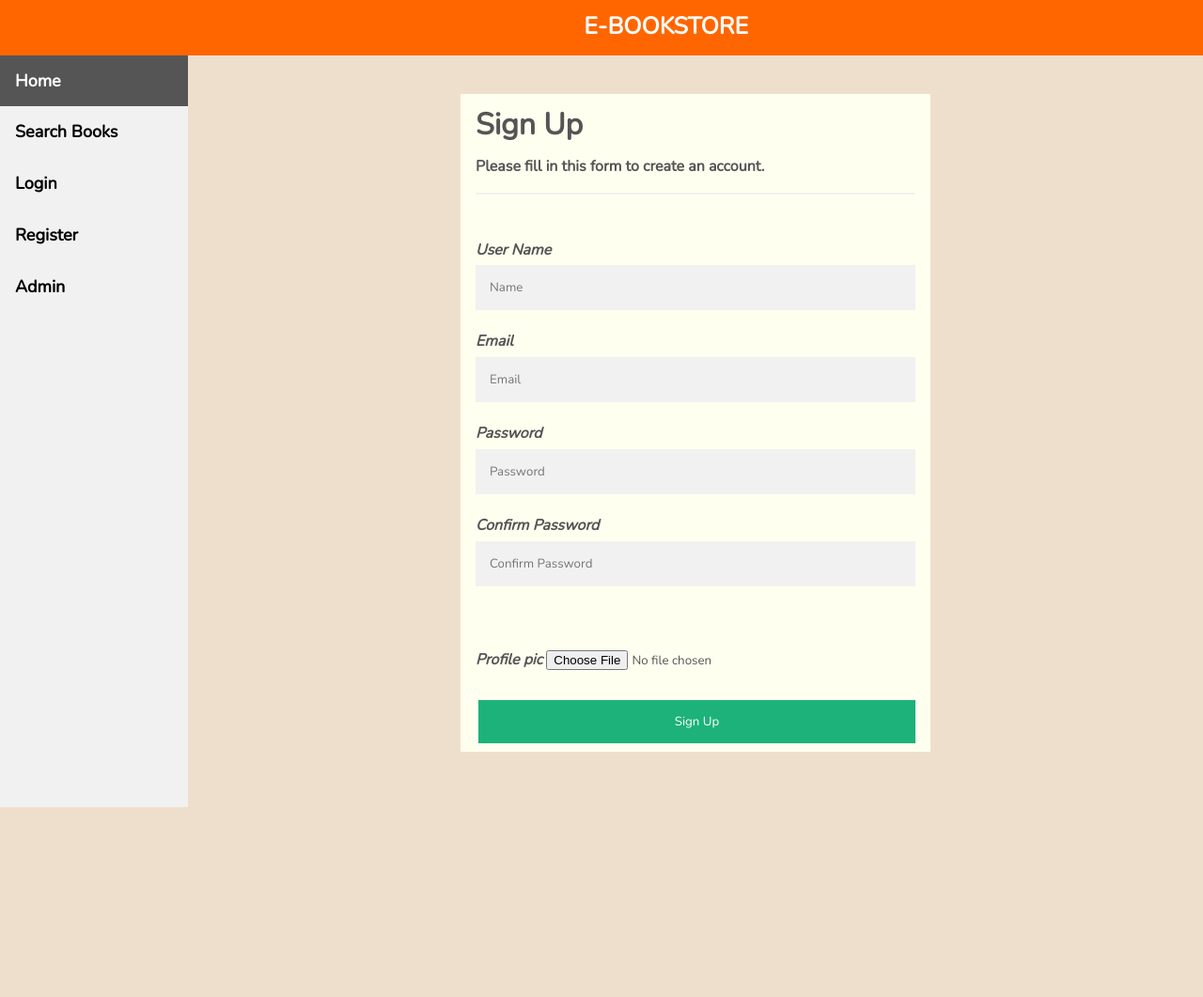
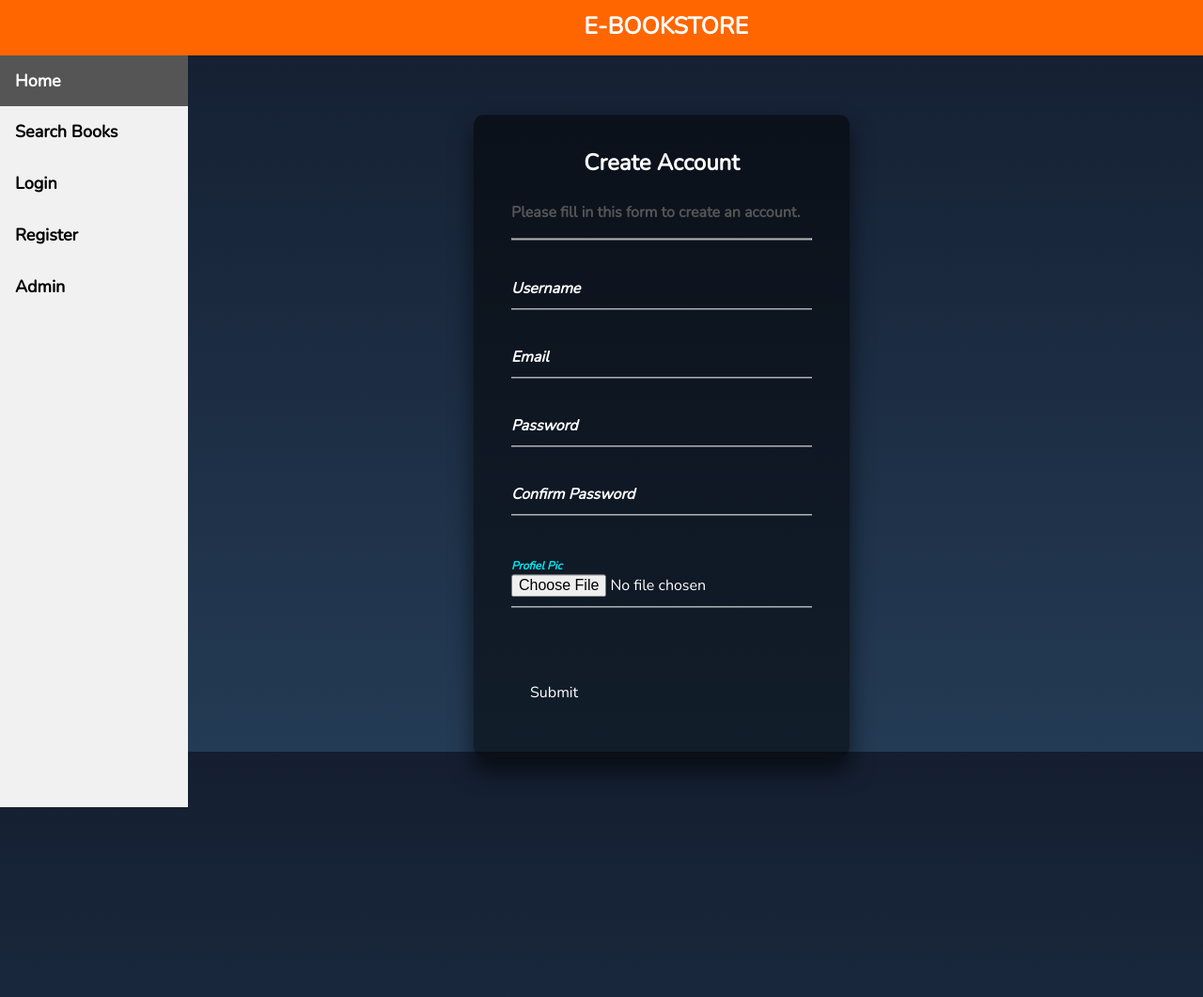
Before and after one commit to sachinraghult/e-bookstore, a PHP site: page /register.php in a window 1280 px wide. Shown: the whole page at 94% size. Before the commit the page ends 859 px from the top, so only its background shows below. Run offline with PHP 8.4, Linux system fonts and the light colour scheme; a stand-in replaces the project's code that opens the database connection.

Commit message:
Form designing

```diff
--- a/css/login.css
+++ b/css/login.css
@@ -1,65 +1,167 @@
-
-* {
-    box-sizing: border-box
+html {
+  height: 100%;
+}
+body {
+  margin:0;
+  padding:0;
+  font-family: sans-serif;
+  background: linear-gradient(#141e30, #243b55);
 }
 
-input[type=text], input[type=password] {
-  width: 100%;
-  padding: 15px;
-  margin: 5px 0 22px 0;
-  display: inline-block;
-  border: none;
-  background: #f1f1f1;
+.login-box {
+  position: absolute;
+  top: 50%;
+  left: 50%;
+  width: 400px;
+  padding: 40px;
+  transform: translate(-50%, -50%);
+  background: rgba(0,0,0,.5);
+  box-sizing: border-box;
+  box-shadow: 0 15px 25px rgba(0,0,0,.6);
+  border-radius: 10px;
 }
 
-input[type=text]:focus, input[type=password]:focus {
-  background-color: #ddd;
-  outline: none;
+.login-box h2 {
+  margin: 0 0 30px;
+  padding: 0;
+  color: #fff;
+  text-align: center;
 }
 
-hr {
-  border: 1px solid #f1f1f1;
-  margin-bottom: 25px;
+.login-box .user-box {
+  position: relative;
 }
 
-button {
-  background-color: #04AA6D;
-  color: white;
-  padding: 14px 20px;
-  margin: 8px 0;
+.login-box .user-box input {
+  width: 100%;
+  padding: 10px 0;
+  font-size: 16px;
+  color: #fff;
+  margin-bottom: 30px;
   border: none;
-  cursor: pointer;
-  width: 100%;
-  opacity: 0.9;
+  border-bottom: 1px solid #fff;
+  outline: none;
+  background: transparent;
+}
+.login-box .user-box label {
+  position: absolute;
+  top:0;
+  left: 0;
+  padding: 10px 0;
+  font-size: 16px;
+  color: #fff;
+  pointer-events: none;
+  transition: .5s;
 }
 
-button:hover {
-  opacity:1;
+.login-box .user-box input:focus ~ label,
+.login-box .user-box input:valid ~ label {
+  top: -20px;
+  left: 0;
+  color: #03e9f4;
+  font-size: 12px;
 }
 
-.cancelbtn {
-  padding: 14px 20px;
-  background-color: #f44336;
+.login-box form a {
+  position: relative;
+  display: inline-block;
+  padding: 10px 20px;
+  color: #03e9f4;
+  font-size: 16px;
+  text-decoration: none;
+  text-transform: uppercase;
+  overflow: hidden;
+  transition: .5s;
+  margin-top: 40px;
+  letter-spacing: 4px
 }
 
-.cancelbtn, .signupbtn {
-  float: left;
-  width: 50%;
+.login-box a:hover {
+  background: #03e9f4;
+  color: #fff;
+  border-radius: 5px;
+  box-shadow: 0 0 5px #03e9f4,
+              0 0 25px #03e9f4,
+              0 0 50px #03e9f4,
+              0 0 100px #03e9f4;
 }
 
-.container {
-  padding: 16px;
-  position: center;
+.login-box a span {
+  position: absolute;
+  display: block;
 }
 
-.clearfix::after {
-  content: "";
-  clear: both;
-  display: flex;
+.login-box a span:nth-child(1) {
+  top: 0;
+  left: -100%;
+  width: 100%;
+  height: 2px;
+  background: linear-gradient(90deg, transparent, #03e9f4);
+  animation: btn-anim1 1s linear infinite;
 }
 
-@media screen and (max-width: 300px) {
-  .cancelbtn, .signupbtn {
-     width: 100%;
+@keyframes btn-anim1 {
+  0% {
+    left: -100%;
+  }
+  50%,100% {
+    left: 100%;
   }
 }
+
+.login-box a span:nth-child(2) {
+  top: -100%;
+  right: 0;
+  width: 2px;
+  height: 100%;
+  background: linear-gradient(180deg, transparent, #03e9f4);
+  animation: btn-anim2 1s linear infinite;
+  animation-delay: .25s
+}
+
+@keyframes btn-anim2 {
+  0% {
+    top: -100%;
+  }
+  50%,100% {
+    top: 100%;
+  }
+}
+
+.login-box a span:nth-child(3) {
+  bottom: 0;
+  right: -100%;
+  width: 100%;
+  height: 2px;
+  background: linear-gradient(270deg, transparent, #03e9f4);
+  animation: btn-anim3 1s linear infinite;
+  animation-delay: .5s
+}
+
+@keyframes btn-anim3 {
+  0% {
+    right: -100%;
+  }
+  50%,100% {
+    right: 100%;
+  }
+}
+
+.login-box a span:nth-child(4) {
+  bottom: -100%;
+  left: 0;
+  width: 2px;
+  height: 100%;
+  background: linear-gradient(360deg, transparent, #03e9f4);
+  animation: btn-anim4 1s linear infinite;
+  animation-delay: .75s
+}
+
+@keyframes btn-anim4 {
+  0% {
+    bottom: -100%;
+  }
+  50%,100% {
+    bottom: 100%;
+  }
+}
--- a/register.php
+++ b/register.php
@@ -6,24 +6,18 @@
     header("location:index.php");
   }
   include("db.php");
+  include("includes/main_header.php");
 ?>
 
 <!DOCTYPE html>
 <html>
 <head>
-    <link rel="stylesheet" type="text/css" href="css/register.css">
-    <style>
-    body{
-        background-image: url(images/library.gif);
-        background-repeat: no-repeat;
-        background-size: cover;
-    }
-    </style>
+    <link rel="stylesheet" type="text/css" href="css/login.css">
 
     <script type="text/javascript">
     function CheckPassword()
     {
-      var decimal=  /^(?=.*\d)(?=.*[a-z])(?=.*[A-Z])(?=.*[^a-zA-Z0-9])(?!.*\s).{6,}$/;
+      var decimal=  /^(?=.\d)(?=.[a-z])(?=.[A-Z])(?=.[^a-zA-Z0-9])(?!.*\s).{6,}$/;
       if(document.getElementById('pwd').value.match(decimal))
       {
         document.getElementById('pwdmessage').style.color = 'green';
@@ -55,7 +49,7 @@
     }
     function userCheck()
     {
-      var regex = /^[A-Za-z0-9_@.|-]*$/;
+      var decimal=  /^(?=.*\d)(?=.*[a-z])(?=.*[A-Z])(?=.*[^a-zA-Z0-9])(?!.*\s).{6,}$/;
       if (document.getElementById('name').value.match(regex))
       {
         document.getElementById('usermessage').style.color = 'green';
@@ -87,11 +81,11 @@
 </head>
 <body>
 
-<?php include("includes/main_header.php");?>
+<?php ?>
 
+<div class="login-box" style="margin: 5%">
+<h2>Create Account</h2>
 <form action="<?php echo $_SERVER["PHP_SELF"];?>" enctype = "multipart/form-data" method = "post">
-  <div class="container content" style="width: 500px; height: 50%; margin:auto; margin-top: 40px; background-color:ivory">
-    <h1>Sign Up</h1>
     <p>Please fill in this form to create an account.</p>
     <hr>
 
@@ -134,29 +128,43 @@
     <i><div id="usermessage"></div><i>
     <br>
 
-    <label for="name"><b>User Name</b></label>
-    <input type="text" placeholder="Name" name="name" id="name" onkeyup="userCheck(); disfunc()" required>
+    <div class="user-box">
+      <input type="text" id="name" onkeyup="userCheck(); disfunc()" required>
+      <label>Username</label>
+    </div>
 
-    <label for="email"><b>Email</b></label>
-    <input type="email" placeholder="Email" name="email" required>
+    <div class="user-box">
+      <input type="email" name="email" required>
+      <label>Email</label>
+    </div>
 
-    <label for="pwd"><b>Password</b></label>
-    <input type="password" placeholder="Password" name="pwd" id="pwd" onkeyup="CheckPassword(); check(); disfunc()" required>
+    <div class="user-box">
+      <input type="password" name="pwd" id="pwd" onkeyup="CheckPassword(); check(); disfunc()" required>
+      <label>Password</label>
+      <i><div id="message" style="float: right;"></div><i>
+    </div>
 
-    <label for="cnfm-pwd" style="float: left;"><b>Confirm Password</b></label>
-    <i><div id="message" style="float: right;"></div><i>
-    <input type="password" placeholder="Confirm Password" name="cnfmpwd" id="cnfmpwd" onkeyup="check(); disfunc()" required>
+    <div class="user-box">
+      <input type="password" name="cnfmpwd" id="cnfmpwd" onkeyup="check(); disfunc()" required>
+      <label style="float: left;">Confirm Password</label>
+    </div>
+
 
     <i><div id="pwdmessage"></div><i>
-    <br><br>
+    <br>
 
-    <label for="profile"><b>Profile pic</b></label>
-    <input type="file" placeholder="profile" name="profile" accept="image/*">
-    <br><br>
-    <div class="clearfix" style="padding-left: 3px">
-      <button type="submit" class="signup" name="submit" onclick="" id="submit">Sign Up</button>
+    <div class="user-box">
+      <input type="file" name="profile" accept="image/*">
+      <label>Profiel Pic</label>
     </div>
-  </div>
+
+    <a>
+    <button type="submit" style="color: white; font-size: 100%; font-family: inherit; border: none; padding: 0!important; background: none!important;
+    cursor: pointer;" class="signup" name="submit" onclick="" id="submit">
+      Submit
+    </button>
+    </a>
+
 </form>
 
 <?php include("includes/footer.php"); ?>
```
Also changed, not shown: cust_pwd.php (+102 -0 lines), login.php (+24 -21 lines).
